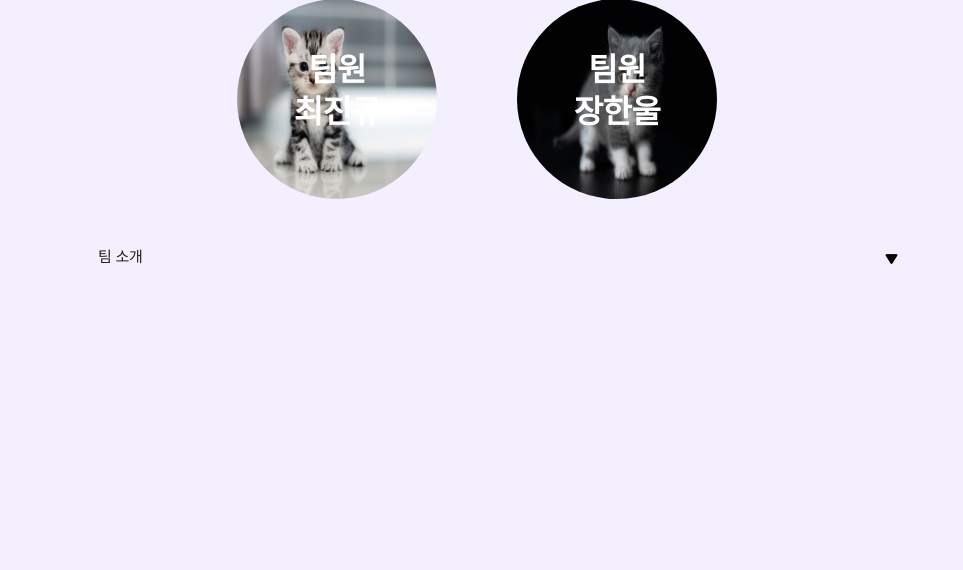
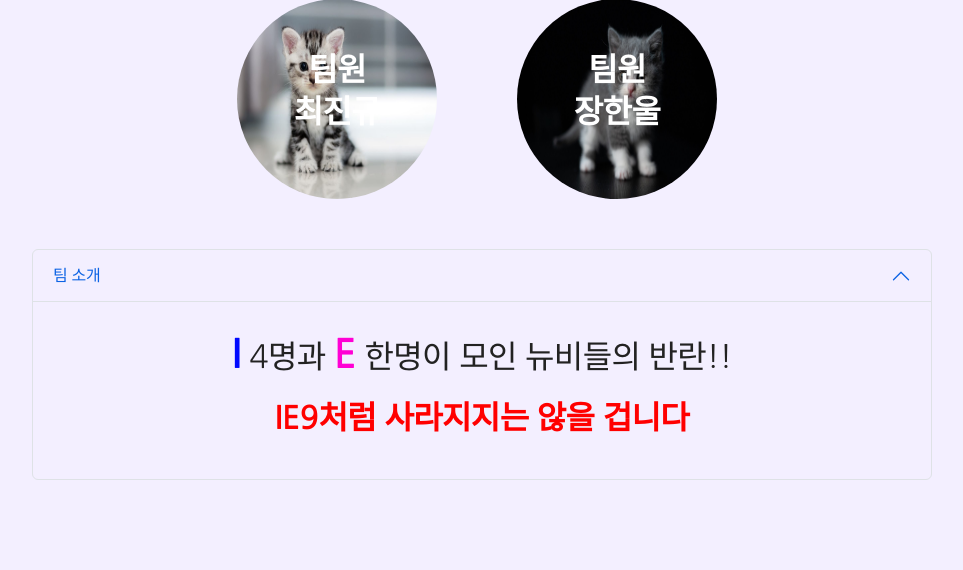
Before and after one commit to youngwookim111/IE9team-proj, a Flask app: page / in a window 1280 px wide. Shown: the part 620-1190 px from the top of the page, without its empty margins (158-1121 px from the left). Before the commit the page ends 884 px from the top, so only its background shows below. Run offline with Flask 2, Linux system fonts and the light colour scheme; data that the repository does not hold is empty; some web fonts are replaced.

Commit message:
Add files via upload

```diff
--- a/static/css/styles.css
+++ b/static/css/styles.css
@@ -1,5 +1,3 @@
-
-
 .pop_up {
     background-size: cover;
     width: 100%;
@@ -17,23 +15,14 @@ body{
 }
 
 @keyframes bg {
-    0% {
-        opacity: 1;
-    }
+    0% {opacity: 1;}
 
-    100% {
-        opacity: 0;
-    }
+    100% {opacity: 0;}
 }
 
 @keyframes op {
-    0% {
-        opacity: 0;
-    }
-
-    100% {
-        opacity: 1;
-    }
+    0% {opacity: 0;}
+    100% {opacity: 1;}
 }
 
 #weather_section{
@@ -162,27 +151,27 @@ main #info>ul .open_list {
     display: none;
 }
 
-main #info>ul .open_list p {
+.accordion-body p {
     text-align: center;
     font-size: 2rem;
     line-height: 1.8;
 }
-
-main #info>ul .open_list p span {
+#collapseOne {}
+.accordion-body p span {
     color: rgb(255, 0, 212);
     font-size: 2.5rem;
     line-height: 1.8;
     font-weight: 700;
 }
 
-main #info>ul .open_list p strong {
+.accordion-body p strong {
     color: rgb(0, 8, 255);
     font-size: 2.5rem;
     line-height: 1.8;
     font-weight: 700;
 }
 
-main #info>ul .open_list p em {
+.accordion-body p em {
     font-size: 2rem;
     line-height: 1.8;
     color: #f00;
@@ -262,12 +251,21 @@ main #info>ul li ul .b_4 {}
 main>h1 {
     margin: 50px;
 }
-
+.accordion {
+    z-index: 99;
+    width: 900px;
+    position: relative;
+    margin:50px auto;
+    animation: op 5s 1 linear;
+    opacity: 1;
+}
 main #all_info_box {
     display: flex;
 }
 
-main #all_info_box .all_box {}
+main #all_info_box .all_box {
+    margin-right: 20px;
+}
 
 main #all_info_box .all_box .image_box {}
 
--- a/templates/cy.html
+++ b/templates/cy.html
@@ -120,7 +120,6 @@
         </div><!-- e:all_info_box -->
 
 
-        <div id="member_name">서채연</div>
         <li class="write_box">
             <div class="form-floating mb-3">
                 <input type="email" class="form-control" id="nickname" placeholder="닉네임" style="margin-bottom: 10px;">
--- a/templates/index.html
+++ b/templates/index.html
@@ -7,7 +7,7 @@
     <meta name="viewport" content="width=device-width, initial-scale=1, shrink-to-fit=no" />
 
     <!-- RESET CSS -->
-    <link rel="stylesheet" href="static/css/reset.css">
+    <link rel="stylesheet" href="../static/css/reset.css">
 
 
     <!-- 부트스트랩 CDN -->
@@ -19,10 +19,10 @@
     <!-- AJAX CDN-->
     <script src="https://ajax.googleapis.com/ajax/libs/jquery/3.5.1/jquery.min.js"></script>
 
-    <script src="static/js/index.js"></script>
-    <script src="static/js/weather.js"></script>
+    <script src="../static/js/index.js"></script>
+    <script src="../static/js/weather.js"></script>
 
-    <link rel="stylesheet" href="static/css/styles.css" />
+    <link rel="stylesheet" href="../static/css/styles.css" />
 
 
 
@@ -39,7 +39,7 @@
     <div id=weather_section>
 
         <div id="weatherContainer">
-            <span id="city"></span><img src="static/img/gps_icon.png" style="width:14px;">
+            <span id="city"></span><img src="../static/img/gps_icon.png" style="width:14px;">
             <span id="weather"></span><br>
 
             <span id="other_temp"></span>
@@ -50,7 +50,7 @@
     </div><!-- e:pop_up -->
     <main id="index_main">
         <div id="title">
-            <h1 style="background-image:url(static/img/ie9_logo.png);">
+            <h1 style="background-image:url(../static/img/ie9_logo.png);">
 
 
             </h1>
@@ -62,81 +62,60 @@
                     <p>팀장</p>
                     <p>서채연</p>
                 </div><!-- e:txt_box -->
-                <img src="static/img/35768_68227_247.jpg" alt="1_img">
+                <img src="../static/img/35768_68227_247.jpg" alt="1_img">
             </a><!-- e:t_card c_1 -->
             <a href='javascript:void(0);' onclick="go_detail_page('jh')" class="t_card c_1">
                 <div class="txt_box">
                     <p>팀원</p>
                     <p>이정현</p>
                 </div><!-- e:txt_box -->
-                <img src="static/img/image_readtop_2021_535745_16226846584668330.jpg" alt="2_img">
+                <img src="../static/img/image_readtop_2021_535745_16226846584668330.jpg" alt="2_img">
             </a><!-- e:t_card c_1 -->
             <a href='javascript:void(0);' onclick="go_detail_page('yw')" class="t_card c_1">
                 <div class="txt_box">
                     <p>팀원</p>
                     <p>김영우</p>
                 </div><!-- e:txt_box -->
-                <img src="static/img/img.jpg" alt="3_img">
+                <img src="../static/img/img.jpg" alt="3_img">
             </a><!-- e:t_card c_3 -->
             <a href='javascript:void(0);' onclick="go_detail_page('jk')" class="t_card c_4">
                 <div class="txt_box">
                     <p>팀원</p>
                     <p>최진규</p>
                 </div><!-- e:txt_box -->
-                <img src="static/img/고양이_나이1.jpg" alt="4_img">
+                <img src="../static/img/고양이_나이1.jpg" alt="4_img">
             </a><!-- e:t_card c_4 -->
             <a href='javascript:void(0);' onclick="go_detail_page('hw')" class="t_card c_5">
                 <div class="txt_box">
                     <p>팀원</p>
                     <p>장한울</p>
                 </div><!-- e:txt_box -->
-                <img src="static/img/ray-zhuang-Px2Y-sio6-c-unsplash-scaled.jpg" alt="5_img">
+                <img src="../static/img/ray-zhuang-Px2Y-sio6-c-unsplash-scaled.jpg" alt="5_img">
             </a><!-- e:t_card c_5 -->
         </div><!-- e:team_profile -->
-        <div id="info">
-            <ul>
         <!-- 팀 소개 보이기/숨기기 -->
-                <li class="open_btn"><span>팀 소개</span><button onclick="open_btn"><img
-                            src="/static/img/Triangle Arrow.png" style="width:13px;" alt="더보기"></button></li>
-                <li class="close_btn"><span>팀 소개</span><button onclick="close_btn"><img
-                            src="/static/img/Triangle Arrow.png" style="width:13px;" alt="닫기"></button></li>
-                <div class="open_list">
+        <div class="accordion"id="accordionExample">
+            <div class="accordion-item" style="background-color:#00000000;" >
+                <h2 class="accordion-header" id="headingOne" >
+                    <button style="background-color:#00000000;"  class="accordion-button" type="button" data-bs-toggle="collapse" data-bs-target="#collapseOne" aria-expanded="true" aria-controls="collapseOne">
+                    팀 소개
+                    </button>
+                </h2>
+                <div id="collapseOne" class="accordion-collapse collapse show" aria-labelledby="headingOne" data-bs-parent="#accordionExample">
+                    <div class="accordion-body">
                         <p><strong>I</strong> 4명과 <span>E</span> 한명이 모인 뉴비들의 반란!!<br>
                             <em>IE9처럼 사라지지는 않을 겁니다</em>
                         </p>
-                </div><!-- e:open_list -->
-
-                <!-- 방명록 작성폼 -->
-                <!-- <li>
-                    <ul>
-                        <li class="write_box">
-                            <div class="form-floating mb-3">
-                                <input type="email" class="form-control" id="nickname" placeholder="닉네임"
-                                    style="margin-bottom: 10px;">
-                                <label for="floatingInput">닉네임</label>
                     </div>
-                            <div class="form-floating">
-                                <textarea class="form-control" placeholder="방명록을 남겨주세요" id="comment"
-                                    style="height: 100px"></textarea>
-                                <label for="floatingTextarea2">방명록</label>
                 </div>
-                            <div class="w_b_btn">
-                                <button type="button" class="btn btn-outline-success"
-                                    onclick="save_comment()">입력하기</button>
             </div>
-                        </li> -->
-
-                <div class="mycards" id="comment-list" style="padding: 20px;">
-
         </div>
 
 
 
+        <div class="mycards" id="comment-list" style="padding: 20px;">
+        </div>
 
-            </ul>
-            </li>
-            </ul>
-        </div><!-- e:info -->
     </main>
     <footer>
 
```
Lines whose indentation alone changed are shown as unchanged.
